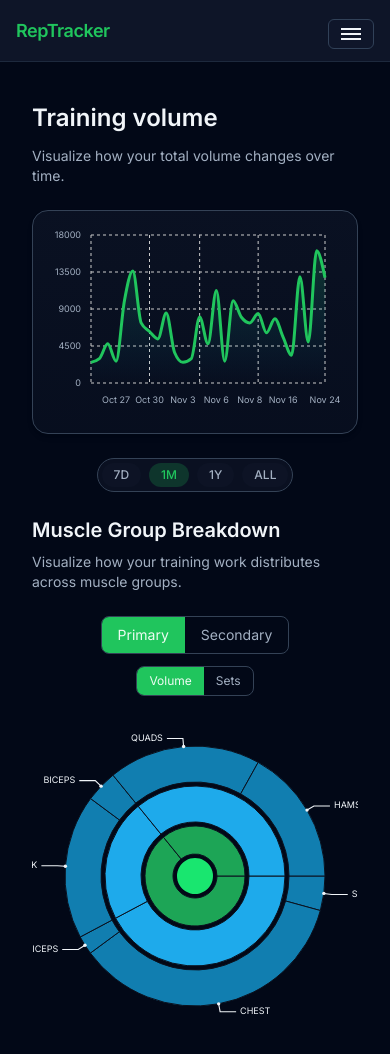
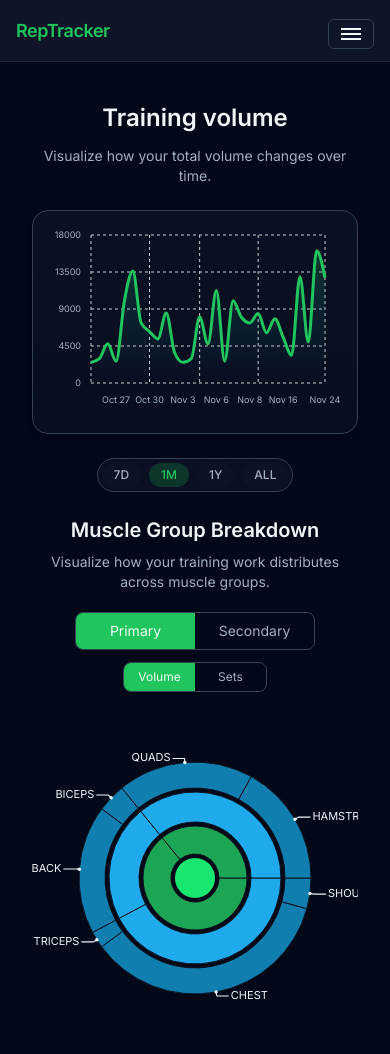
Before and after one commit to mkibler7/set-tracker, a Next.js app in the folder frontend/: page /dashboard/charts in a window 390 px wide. Shown: the top 1054 px of the page. Built offline with nearby package versions, Linux system fonts and the light colour scheme.

Commit message:
Finished UI touches for mobile devices on dashboard/charts page

```diff
--- a/frontend/components/dashboard/charts/MuscleBreakdownSection.tsx
+++ b/frontend/components/dashboard/charts/MuscleBreakdownSection.tsx
@@ -10,9 +10,9 @@ type Props = {
 
 export function MuscleBreakdownSection({ workouts }: Props) {
   return (
-    <section>
+    <section className="text-center">
       <h2 className="text-xl font-semibold mb-2">Muscle Group Breakdown</h2>
-      <p className="text-sm text-muted-foreground mb-4">
+      <p className="text-sm text-muted-foreground mb-3">
         Visualize how your training work distributes across muscle groups.
       </p>
       <PieChartTrainingVolume workouts={workouts} />
--- a/frontend/components/dashboard/charts/MuscleVolumeToggle.tsx
+++ b/frontend/components/dashboard/charts/MuscleVolumeToggle.tsx
@@ -28,14 +28,18 @@ export function MuscleVolumeToggle({
     onResetSelection();
   };
 
+  const baseGroupClass =
+    "flex w-full overflow-hidden rounded-lg border border-border";
+
   return (
-    <div className="flex w-full flex-col items-center gap-2">
-      {/* Primary / Secondary */}
-      <div className="flex overflow-hidden rounded-lg border border-border mt-2">
+    <div className="mb-4 flex w-full flex-col items-center gap-2">
+      {/* Primary / Secondary (wider) */}
+      <div className="w-full flex justify-center">
+        <div className={clsx(baseGroupClass, "max-w-[15rem] mt-2")}>
           <button
             onClick={() => handleMode("primary")}
             className={clsx(
-            "px-4 py-2 text-sm",
+              "flex-1 px-4 py-2 text-sm",
               mode === "primary"
                 ? "bg-primary text-primary-foreground"
                 : "text-muted-foreground hover:bg-card/50"
@@ -46,7 +50,7 @@ export function MuscleVolumeToggle({
           <button
             onClick={() => handleMode("secondary")}
             className={clsx(
-            "px-4 py-2 text-sm",
+              "flex-1 px-4 py-2 text-sm",
               mode === "secondary"
                 ? "bg-primary text-primary-foreground"
                 : "text-muted-foreground hover:bg-card/50"
@@ -55,13 +59,15 @@ export function MuscleVolumeToggle({
             Secondary
           </button>
         </div>
+      </div>
 
-      {/* Volume / Sets */}
-      <div className="flex overflow-hidden rounded-lg border border-border mt-1">
+      {/* Volume / Sets (narrower but still centered) */}
+      <div className="w-full flex justify-center">
+        <div className={clsx(baseGroupClass, "max-w-[9rem] mt-1")}>
           <button
             onClick={() => handleMetric("volume")}
             className={clsx(
-            "px-3 py-1.5 text-xs sm:text-sm",
+              "flex-1 px-3 py-1.5 text-xs sm:text-sm",
               metric === "volume"
                 ? "bg-primary text-primary-foreground"
                 : "text-muted-foreground hover:bg-card/50"
@@ -72,7 +78,7 @@ export function MuscleVolumeToggle({
           <button
             onClick={() => handleMetric("sets")}
             className={clsx(
-            "px-3 py-1.5 text-xs sm:text-sm",
+              "flex-1 px-3 py-1.5 text-xs sm:text-sm",
               metric === "sets"
                 ? "bg-primary text-primary-foreground"
                 : "text-muted-foreground hover:bg-card/50"
@@ -82,5 +88,6 @@ export function MuscleVolumeToggle({
           </button>
         </div>
       </div>
+    </div>
   );
 }
--- a/frontend/components/dashboard/charts/PieChartTrainingVolume.tsx
+++ b/frontend/components/dashboard/charts/PieChartTrainingVolume.tsx
@@ -1,6 +1,6 @@
 "use client";
 
-import React, { useState, useMemo } from "react";
+import React, { useMemo, useState } from "react";
 import { PieChart, Pie, Cell, ResponsiveContainer } from "recharts";
 
 import type { Workout } from "@/types/workout";
@@ -50,13 +50,13 @@ export default function PieChartTrainingVolume({ workouts }: Props) {
     [total, muscles]
   );
 
-  // Radii per ring
+  // Radii per ring – a bit smaller on mobile so we leave room around the chart
   const RINGS = isSmallScreen
     ? {
-        FULL: { inner: 0, outer: 18 },
-        UPPER_LOWER: { inner: 22, outer: 50 },
-        GROUPS: { inner: 54, outer: 90 },
-        MUSCLES: { inner: 94, outer: 130 },
+        FULL: { inner: 0, outer: 20 },
+        UPPER_LOWER: { inner: 24, outer: 52 },
+        GROUPS: { inner: 56, outer: 86 },
+        MUSCLES: { inner: 90, outer: 116 },
       }
     : {
         FULL: { inner: 0, outer: 35 },
@@ -77,7 +77,8 @@ export default function PieChartTrainingVolume({ workouts }: Props) {
   const clearHover = () => setHover(null);
 
   /**
-   * Show tooltip for a given slice (hover on desktop, tap on mobile).
+   * Show tooltip for a given slice (hover on desktop, tap on mobile),
+   * positioned near the cursor/tap when possible.
    */
   const handleSliceHighlight = (data: any, _index: number, e?: any) => {
     const payload = data?.payload ?? data;
@@ -124,39 +125,55 @@ export default function PieChartTrainingVolume({ workouts }: Props) {
     setHover(nextHover);
   };
 
-  // Outer muscle labels + connector lines
+  /**
+   * Custom label renderer.
+   * - On small screens:
+   *     * labels are OUTSIDE the chart (with connectors)
+   *     * text is just the muscle name (shorter, harder to clip)
+   *     * smaller offsets so they stay tight to the donut
+   * - On larger screens:
+   *     * labels are outside with connectors
+   *     * full "NAME — volume (xx%)" string
+   */
   const renderMuscleLabel = (props: any) => {
-    const { cx, cy, midAngle, outerRadius, value, name } = props;
+    const { cx, cy, midAngle, outerRadius, value, name, viewBox } = props;
+
     if (!shouldShowMuscleLabel(value, total)) return null;
 
     const RADIAN = Math.PI / 180;
     const angle = -midAngle * RADIAN;
 
+    const baseName = String(name).toUpperCase();
+    const p = percent(value, total);
+
+    // Base point on arc
     const sx = cx + outerRadius * Math.cos(angle);
     const sy = cy + outerRadius * Math.sin(angle);
 
-    const mx = cx + (outerRadius + 8) * Math.cos(angle);
-    const my = cy + (outerRadius + 8) * Math.sin(angle);
+    // First elbow a little outside the arc
+    const elbowRadius = outerRadius + (isSmallScreen ? 4 : 10);
+    const mx = cx + elbowRadius * Math.cos(angle);
+    const my = cy + elbowRadius * Math.sin(angle);
 
     const isRightSide = mx >= cx;
-    // Slightly shorter elbow + smaller offset on mobile
-    const horizontalOffset = isSmallScreen ? 16 : 28;
+    const horizontalOffset = isSmallScreen ? 12 : 28;
 
     const ex = mx + (isRightSide ? horizontalOffset : -horizontalOffset);
     const ey = my;
-    const textX = ex + (isRightSide ? 4 : -4);
+
+    // Clamp the text X position so it never goes beyond the SVG width
+    const chartWidth: number =
+      typeof viewBox?.width === "number" ? viewBox.width : cx * 2;
+
+    let textX = ex + (isRightSide ? 2 : -2);
+    const padding = isSmallScreen ? 8 : 32;
+    if (textX < padding) textX = padding;
+    if (textX > chartWidth - padding) textX = chartWidth - padding;
+
+    const labelText = isSmallScreen
+      ? baseName
+      : `${baseName} — ${fmt(value)} (${p.toFixed(0)}%)`;
     const textAnchor = isRightSide ? "start" : "end";
-
-    const p = percent(value, total);
-    const rawName = String(name).toUpperCase();
-
-    // Mobile: just show the muscle name.
-    // Desktop: full label with volume + %
-    const labelText = isSmallScreen
-      ? rawName
-      : `${rawName} — ${fmt(value)} (${p.toFixed(0)}%)`;
-
-    const fontSize = isSmallScreen ? 9 : 11;
 
     return (
       <g>
@@ -172,7 +189,7 @@ export default function PieChartTrainingVolume({ workouts }: Props) {
           y={ey}
           textAnchor={textAnchor}
           dominantBaseline="middle"
-          fontSize={fontSize}
+          fontSize={isSmallScreen ? 11 : 15}
           fill="hsl(var(--foreground))"
         >
           {labelText}
@@ -193,7 +210,8 @@ export default function PieChartTrainingVolume({ workouts }: Props) {
         onResetSelection={resetSelection}
       />
 
-      <div className="relative mx-auto h-[360px] w-full sm:h-[520px] md:h-[580px]">
+      {/* On mobile we cap width and add horizontal padding so the chart never hugs the edge */}
+      <div className="relative w-full max-w-[420px] sm:max-w-none h-[340px] sm:h-[520px] md:h-[580px]">
         <MuscleHoverOverlay
           hover={hover}
           metricLabel={metricLabel}
@@ -201,7 +219,14 @@ export default function PieChartTrainingVolume({ workouts }: Props) {
         />
 
         <ResponsiveContainer className="reptracker-chart">
-          <PieChart onMouseLeave={clearHover}>
+          <PieChart
+            onMouseLeave={clearHover}
+            margin={
+              isSmallScreen
+                ? { top: 8, right: 32, bottom: 8, left: 32 }
+                : { top: 0, right: 80, bottom: 0, left: 80 }
+            }
+          >
             {/* LAYER 1 — FULL BODY */}
             <Pie
               data={fullBodyData}
@@ -216,12 +241,8 @@ export default function PieChartTrainingVolume({ workouts }: Props) {
               onMouseMove={handleSliceHighlight}
               onClick={handleSliceHighlight}
             >
-              {fullBodyData.map((entry) => (
-                <Cell
-                  key={entry.key}
-                  fill={COLORS.full}
-                  stroke="none" // no line through middle
-                />
+              {fullBodyData.map((entry: any) => (
+                <Cell key={entry.key} fill={COLORS.full} stroke="none" />
               ))}
             </Pie>
 
@@ -239,7 +260,7 @@ export default function PieChartTrainingVolume({ workouts }: Props) {
               onMouseMove={handleSliceHighlight}
               onClick={handleSliceHighlight}
             >
-              {upperLowerData.map((entry) => (
+              {upperLowerData.map((entry: any) => (
                 <Cell
                   key={entry.key}
                   fill={COLORS.upperLower}
@@ -248,7 +269,7 @@ export default function PieChartTrainingVolume({ workouts }: Props) {
               ))}
             </Pie>
 
-            {/* LAYER 3 — PUSH / PULL / LEGS (groups) */}
+            {/* LAYER 3 — GROUPS (Push / Pull / Legs) */}
             <Pie
               data={groupData}
               dataKey="value"
@@ -262,7 +283,7 @@ export default function PieChartTrainingVolume({ workouts }: Props) {
               onMouseMove={handleSliceHighlight}
               onClick={handleSliceHighlight}
             >
-              {groupData.map((entry) => (
+              {groupData.map((entry: any) => (
                 <Cell
                   key={entry.key}
                   fill={COLORS.groups}
@@ -287,7 +308,7 @@ export default function PieChartTrainingVolume({ workouts }: Props) {
               onMouseMove={handleSliceHighlight}
               onClick={handleSliceHighlight}
             >
-              {muscleData.map((entry) => (
+              {muscleData.map((entry: any) => (
                 <Cell
                   key={entry.key}
                   fill={COLORS.muscles}
--- a/frontend/components/dashboard/charts/TrainingVolumeHeader.tsx
+++ b/frontend/components/dashboard/charts/TrainingVolumeHeader.tsx
@@ -8,7 +8,7 @@ type Props = {
 export function TrainingVolumeHeader({}: Props) {
   return (
     <header className="flex flex-col gap-2 sm:flex-row sm:items-end sm:justify-between">
-      <div>
+      <div className="text-center">
         <h1 className="text-2xl font-semibold text-foreground">
           Training volume
         </h1>
```
Lines whose indentation alone changed are shown as unchanged.
